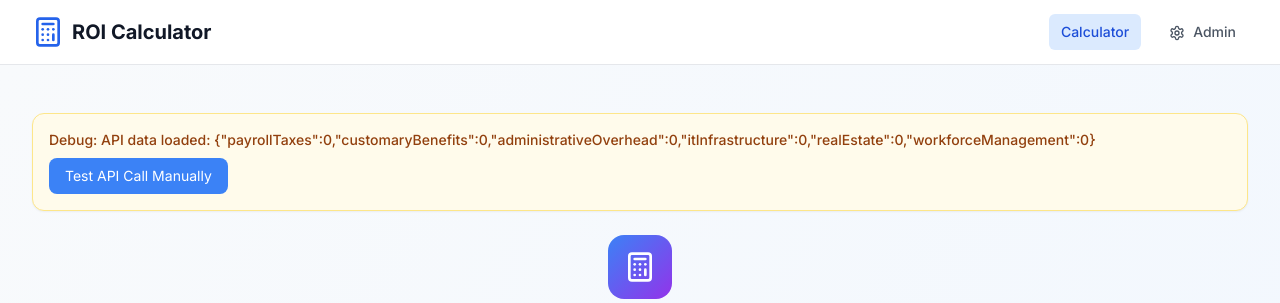
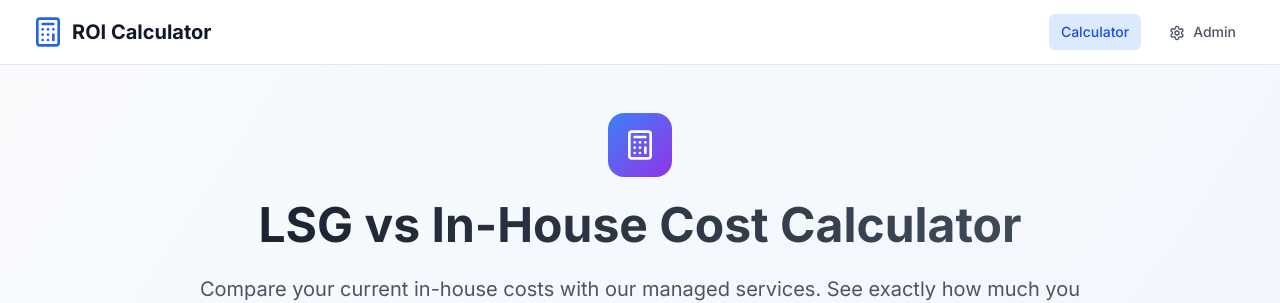
Before and after one commit to berteloot/LSG-ROI, a Next.js app: page / in a window 1280 px wide. Shown: the top 303 px of the page. Built offline with nearby package versions, Linux system fonts and the light colour scheme; no server answers; the database is empty.

Commit message:
Remove debug information and manual API test button from homepage

```diff
--- a/components/LSGCalculator.tsx
+++ b/components/LSGCalculator.tsx
@@ -62,7 +62,7 @@ export default function LSGCalculator() {
   const [selectedRoleCategory, setSelectedRoleCategory] = useState<string>("");
   const [aggregates, setAggregates] = useState<Aggregates | null>(null);
   const [inclusions, setInclusions] = useState<Inclusions>(DEFAULTS);
-  const [debug, setDebug] = useState<string>("Component loaded");
+
 
   // Role categories state
   const [roleCategories, setRoleCategories] = useState<RoleCategory[]>([]);
@@ -114,19 +114,16 @@ export default function LSGCalculator() {
   }, []); // Empty dependency array - runs once on mount
 
   useEffect(() => {
-    setDebug("Component mounted and useEffect running");
     console.log('Fetching data for state:', state);
     fetch(`/api/calculator/aggregates?state=${encodeURIComponent(state)}`)
       .then(r => r.json())
       .then(data => {
         console.log('API response:', data);
         setAggregates(data.aggregates);
-        setDebug(`API data loaded: ${JSON.stringify(data.aggregates)}`);
       })
       .catch((error) => {
         console.error('API error:', error);
         setAggregates(null);
-        setDebug(`API error: ${error.message}`);
       });
   }, [state]);
 
@@ -215,29 +212,7 @@ export default function LSGCalculator() {
   return (
     <div className="min-h-screen bg-gradient-to-br from-slate-50 to-blue-50 py-12">
       <div className="max-w-7xl mx-auto px-4 sm:px-6 lg:px-8">
-        {/* Debug Info - Hidden in production */}
-        <div className="bg-amber-50 border border-amber-200 rounded-xl p-4 mb-6 shadow-sm">
-          <p className="text-sm font-medium text-amber-800">Debug: {debug}</p>
-          <button
-            onClick={() => {
-              setDebug("Manual button clicked - testing API call");
-              fetch(`/api/calculator/aggregates?state=${encodeURIComponent(state)}`)
-                .then(r => r.json())
-                .then(data => {
-                  console.log('Manual API response:', data);
-                  setAggregates(data.aggregates);
-                  setDebug(`Manual API success: ${JSON.stringify(data.aggregates)}`);
-                })
-                .catch((error) => {
-                  console.error('Manual API error:', error);
-                  setDebug(`Manual API error: ${error.message}`);
-                });
-            }}
-            className="mt-2 px-4 py-2 bg-blue-500 text-white rounded-lg hover:bg-blue-600 transition-colors text-sm"
-          >
-            Test API Call Manually
-          </button>
-        </div>
+
 
         {/* Enhanced Header Section */}
         <div className="text-center mb-16">
```
